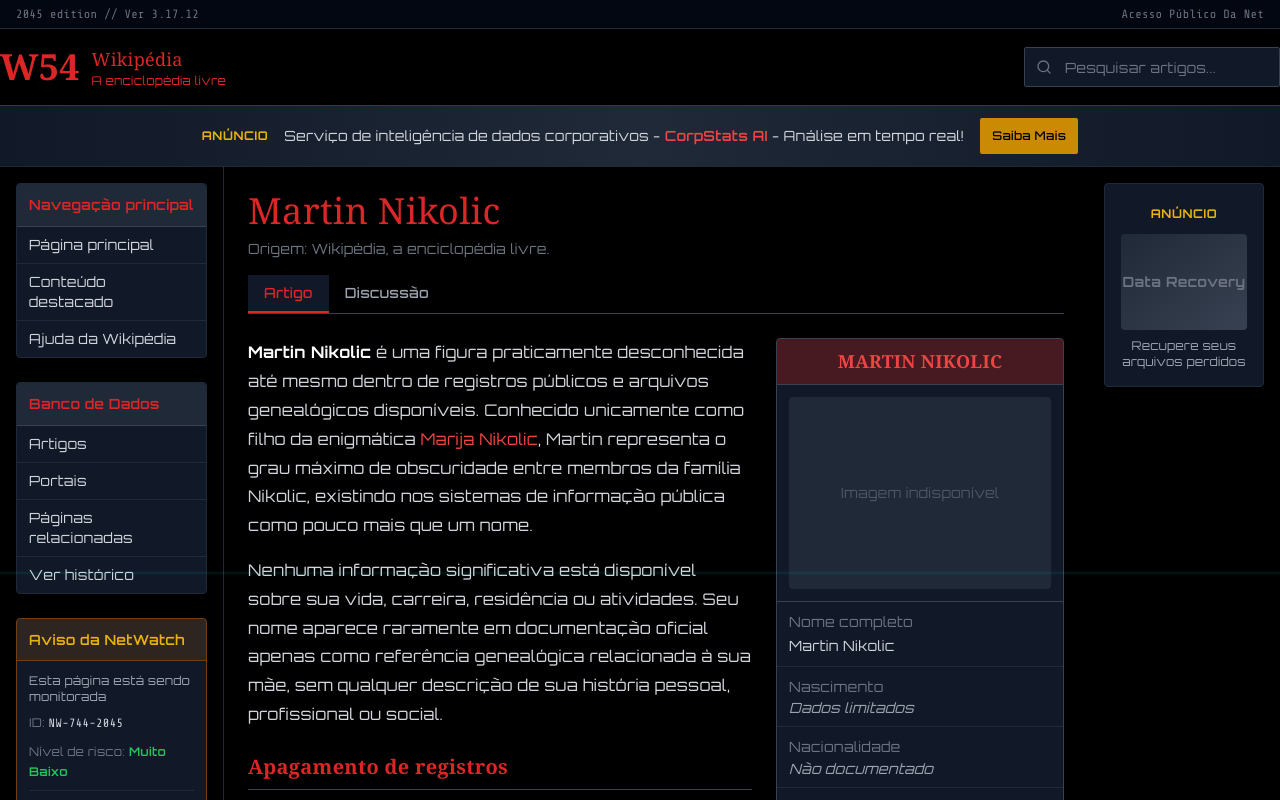
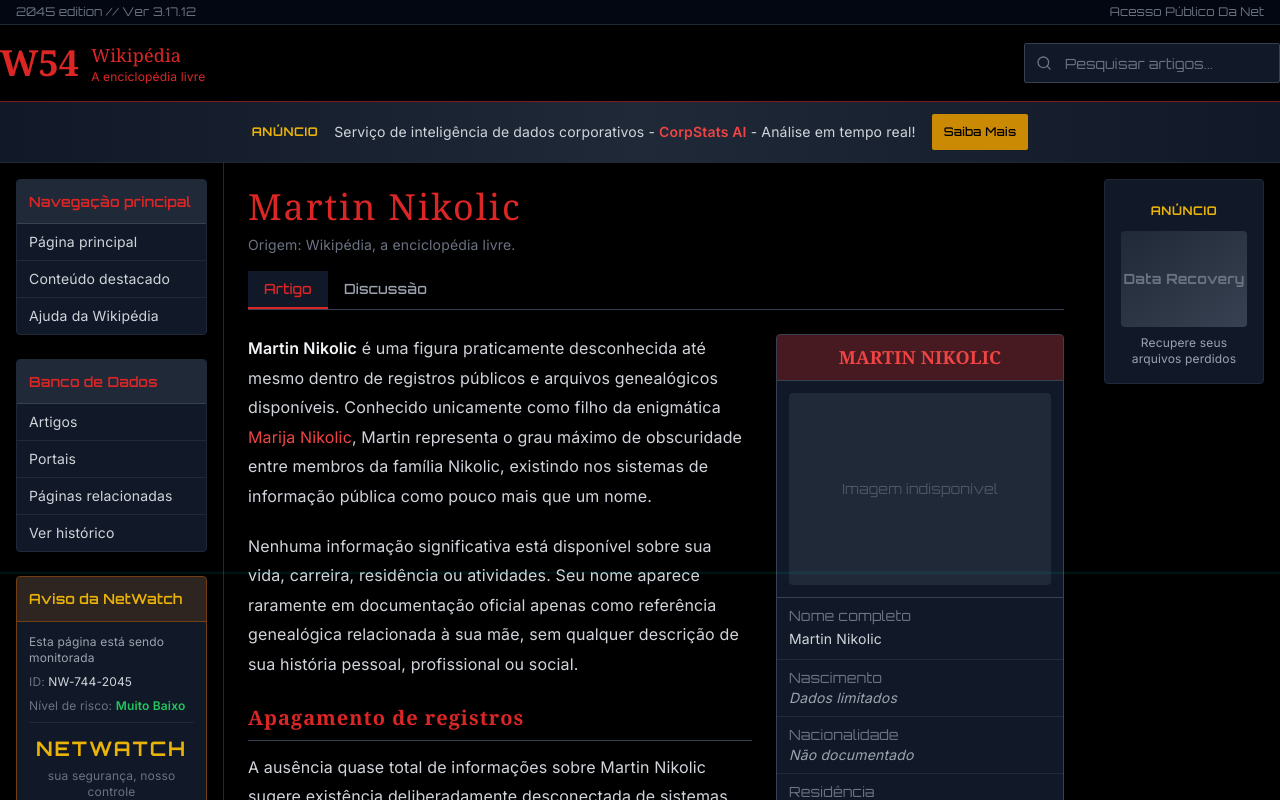
Before and after one commit to ay4ya54-lgtm/network-54-nikolic, a Next.js app: page /wiki/martin-nikolic in a window 1280 px wide. Shown: the top 800 px of the page. Built offline with nearby package versions, Linux system fonts and the light colour scheme.

Commit message:
feat: update article fonts to Inter for body and Orbitron for titles
Change article body font to Inter for readability and keep Orbitron for cyberpunk theme.

```diff
--- a/app/globals.css
+++ b/app/globals.css
@@ -93,27 +93,51 @@
   }
   body {
     @apply bg-background text-foreground;
-    font-family: var(--font-geist-sans);
-    line-height: 1.6;
-    letter-spacing: 0.3px;
+    font-family: var(--font-inter), system-ui, sans-serif;
+    line-height: 1.7;
+    letter-spacing: 0.01em;
+    -webkit-font-smoothing: antialiased;
+    -moz-osx-font-smoothing: grayscale;
   }
 
   h1, h2, h3, h4, h5, h6 {
-    font-family: var(--font-orbitron), var(--font-geist-sans);
+    font-family: var(--font-orbitron), system-ui, sans-serif;
+    letter-spacing: 0.05em;
   }
 
-  p, li, span, a {
-    font-family: var(--font-geist-sans);
-    line-height: 1.7;
+  p, li {
+    font-family: var(--font-inter), system-ui, sans-serif;
+    line-height: 1.8;
+    font-weight: 400;
+    color: #d1d5db;
+  }
+
+  a {
+    font-family: var(--font-inter), system-ui, sans-serif;
   }
 
   .prose {
-    font-family: var(--font-geist-sans);
+    font-family: var(--font-inter), system-ui, sans-serif;
   }
 
   .prose p {
-    line-height: 1.8;
+    line-height: 1.85;
     font-size: 1rem;
+    font-weight: 400;
+    color: #d1d5db;
+    margin-bottom: 1.25rem;
+  }
+
+  .prose strong {
+    color: #f3f4f6;
+    font-weight: 600;
+  }
+
+  article p {
+    font-family: var(--font-inter), system-ui, sans-serif;
+    line-height: 1.85;
+    font-size: 1rem;
+    color: #d1d5db;
   }
 }
 
--- a/app/layout.tsx
+++ b/app/layout.tsx
@@ -1,6 +1,6 @@
 import type React from "react"
 import "@/app/globals.css"
-import { Orbitron, Share_Tech_Mono } from "next/font/google"
+import { Orbitron, Inter } from "next/font/google"
 import { ThemeProvider } from "@/components/theme-provider"
 
 const orbitron = Orbitron({
@@ -8,10 +8,9 @@ const orbitron = Orbitron({
   variable: "--font-orbitron"
 })
 
-const shareTechMono = Share_Tech_Mono({
-  weight: "400",
+const inter = Inter({
   subsets: ["latin"],
-  variable: "--font-share-tech"
+  variable: "--font-inter"
 })
 
 export const metadata = {
@@ -27,7 +26,7 @@ export default function RootLayout({
 }) {
   return (
     <html lang="pt-BR" className="dark">
-      <body className={`${orbitron.variable} ${shareTechMono.variable} font-sans bg-[#0a0a0f] scanline`}>
+      <body className={`${orbitron.variable} ${inter.variable} font-sans bg-[#0a0a0f] scanline`}>
         <ThemeProvider attribute="class" defaultTheme="dark" forcedTheme="dark">
           {children}
         </ThemeProvider>
```
